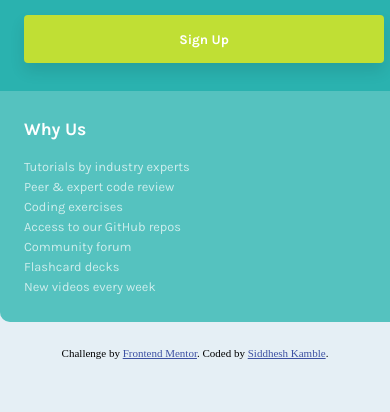
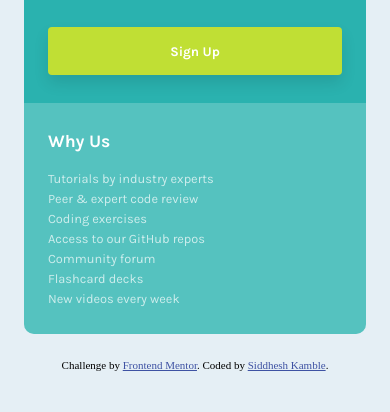
Before and after one commit to Sk7867/single_price_grid, a plain HTML site: page index.html in a window 390 px wide. Shown: the part 432-844 px from the top of the page. Drawn offline with Linux system fonts and the light colour scheme.

Commit message:
container and button improvement

```diff
--- a/style.css
+++ b/style.css
@@ -171,7 +171,9 @@ footer {
   .container {
     grid-template-columns: 1fr;
     grid-template-rows: auto;
-    width: 405px;
+    max-width: 405px;
+    width: 100%;
+    padding: 0 24px;
   }
 
   .message {
@@ -204,7 +206,9 @@ footer {
   }
 
   .sign_up {
-    width: 360px;
+    width: 100%;
+    max-width: 360px;
+    margin: 30px auto 0 auto;
   }
 
   .about {
```
